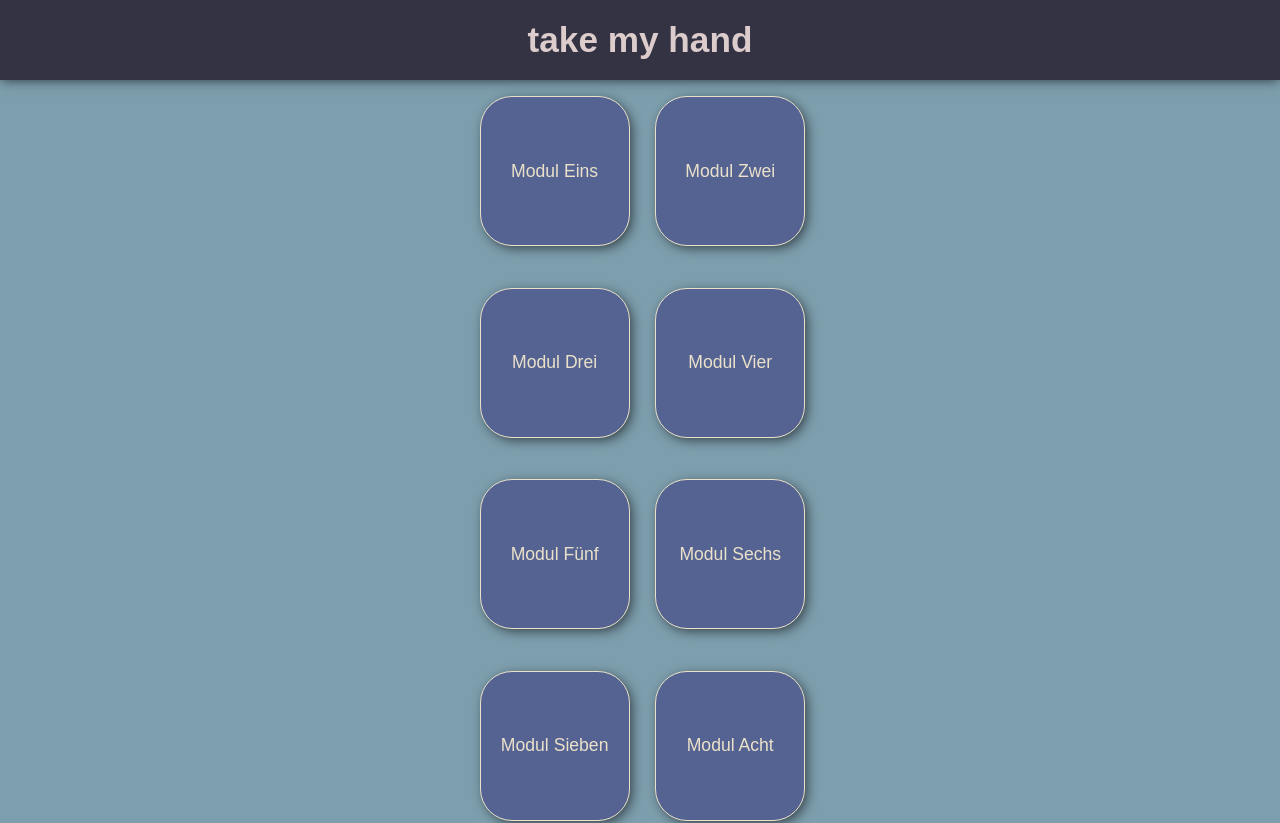
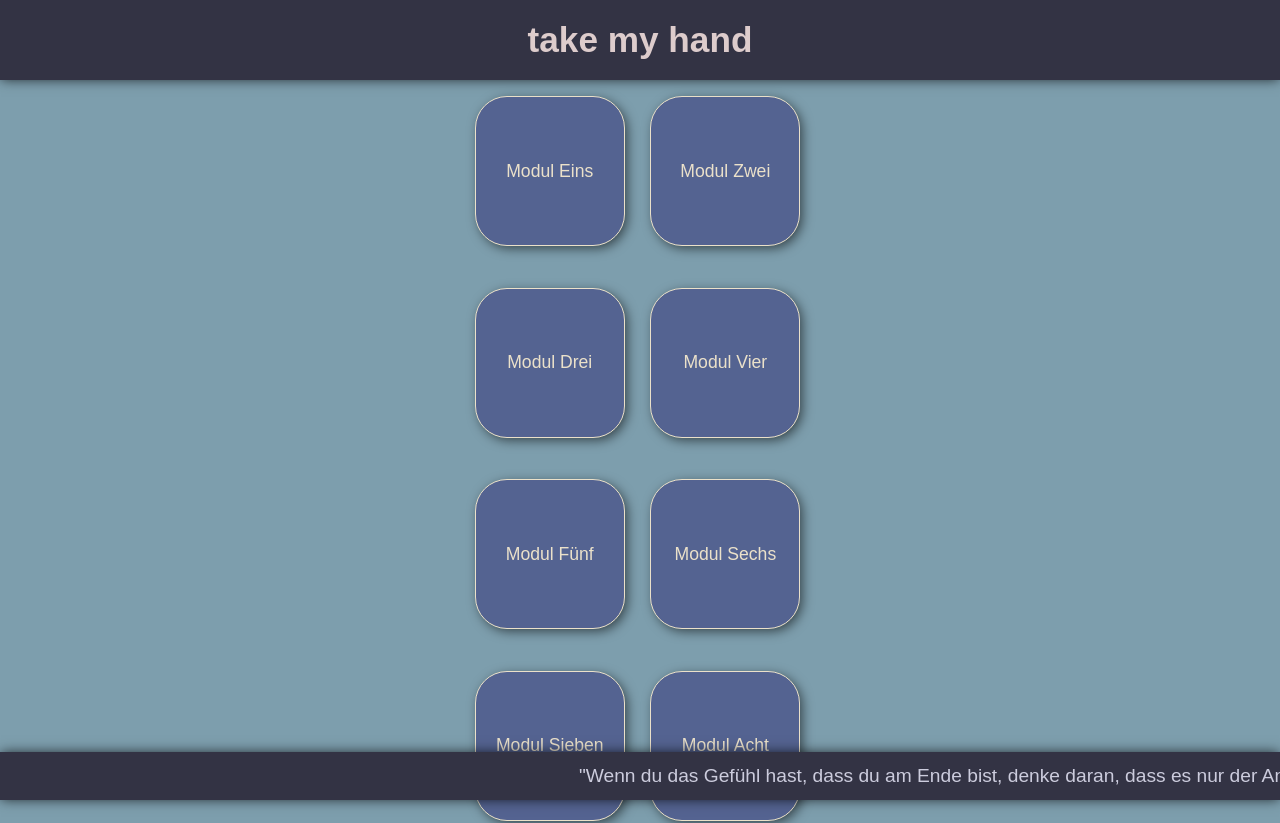
Before and after one commit to Leukipos/Capstone_Project, a Next.js app: page /main in a window 1280 px wide. Shown: the top 823 px of the page. Built offline with nearby package versions, Linux system fonts and the light colour scheme.

Commit message:
add footer with Marquee

```diff
--- /dev/null
+++ b/components/Marquee.js
@@ -0,0 +1,23 @@
+import styled from "styled-components";
+
+const StyledMarquee = styled.p`
+    font-size: 1.2rem;
+    color: #CCD;
+    position: absolute;
+    white-space: nowrap;
+    line-height: 100%;
+    overflow: hidden;
+    animation: anim 20s linear infinite;
+@keyframes anim{
+    0%{transform: translateX(100%);}
+    100%{transform: translateX(-100%);}
+}
+`
+export default function Marquee(){
+    return(
+            <StyledMarquee>
+                "Wenn du das Gefühl hast, dass du am Ende bist, denke daran,
+                dass es nur der Anfang von etwas Neuem sein könnte."
+            </StyledMarquee>
+    )
+}
--- /dev/null
+++ b/components/StyledFooter.js
@@ -0,0 +1,31 @@
+import styled from 'styled-components';
+import Marquee from '@/components/Marquee'
+
+
+
+const StyledFooterBar = styled.footer`
+    position: fixed;
+    bottom: 0;
+    padding: 1rem;
+    margin: 0;
+    width: 100%;
+    height: 3rem;
+    background-color: #334;
+    color: #DCC;
+    font-size: 0.8rem;
+    font-weight: 100;
+    display: flex;
+    align-items: center;
+    justify-content: center;
+    box-shadow: 0 0 12px -1px rgba(0, 0, 0, 0.8);
+    z-index: 100;
+`
+
+
+export default function StyledFooter(){
+    return(
+        <StyledFooterBar>
+            <Marquee />
+        </StyledFooterBar>
+    )
+}
--- a/pages/main.js
+++ b/pages/main.js
@@ -1,12 +1,15 @@
 import StyledHead from "@/components/StyledHead";
 import StyledCardList from "../components/StyledCardList";
+import StyledFooter from "@/components/StyledFooter";
+
 
 
 export default function CardList(){
     return(
         <main>
             <StyledHead />;
-            <StyledCardList />
+            <StyledCardList />;
+            <StyledFooter />;
         </main>
 
     )
```
